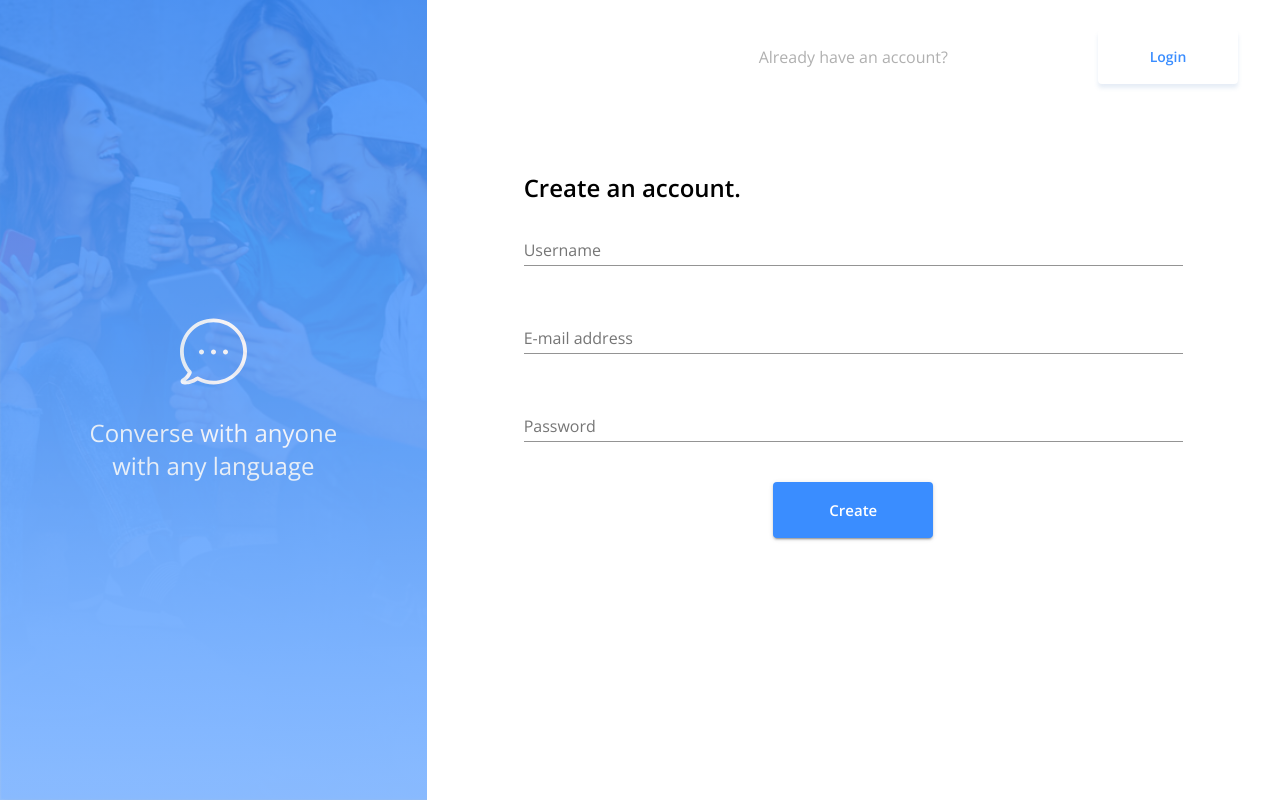
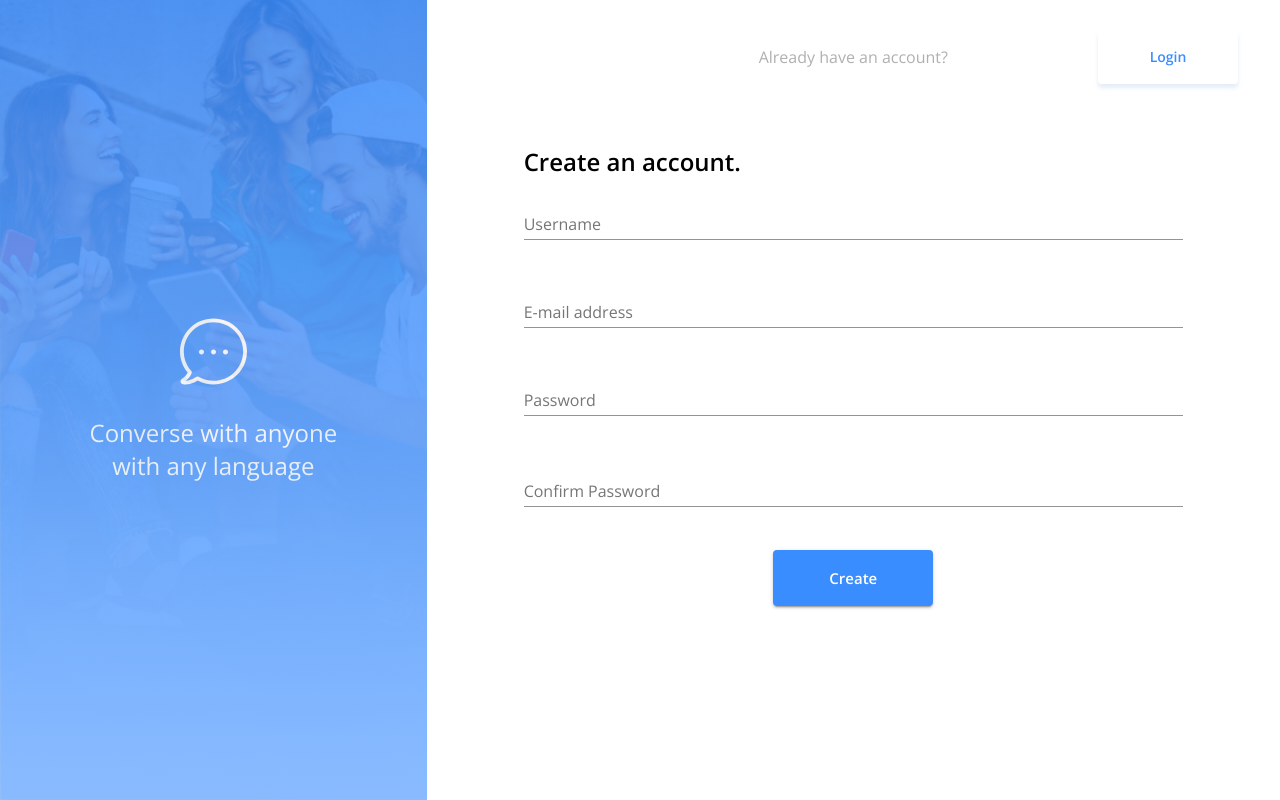
Before and after one commit to Okamon0427/685bfb, a React (Create React App) app in the folder client/: page / in a window 1280 px wide. Built offline with nearby package versions, Linux system fonts and the light colour scheme; no server answers.

Commit message:
Fix confirm password error for cypress testing

```diff
--- a/client/src/components/Auth/AuthForm.js
+++ b/client/src/components/Auth/AuthForm.js
@@ -1,4 +1,4 @@
-import React from "react";
+import React, { useState } from "react";
 import { Redirect, useHistory } from "react-router-dom";
 import { connect } from "react-redux";
 import {
@@ -10,6 +10,7 @@ import {
   Typography,
   Button,
   FormControl,
+  FormHelperText,
   TextField
 } from "@material-ui/core";
 import { makeStyles } from "@material-ui/core/styles";
@@ -25,7 +26,7 @@ const useStyles = makeStyles((theme) => ({
   topWrapper: {
     marginBottom: "40px",
     [theme.breakpoints.up('sm')]: {
-      marginBottom: "86px",
+      marginBottom: "60px",
     }
   },
   topWrapperGrid: {
@@ -79,12 +80,19 @@ const AuthForm = (props) => {
   const classes = useStyles();
   const history = useHistory();
   const { user, register, login, isLoginPage } = props;
+  const [formErrorMessage, setFormErrorMessage] = useState({});
 
   const handleRegister = async (event) => {
     event.preventDefault();
     const username = event.target.username.value;
     const email = event.target.email.value;
     const password = event.target.password.value;
+    const confirmPassword = event.target.confirmPassword.value;
+
+    if (password !== confirmPassword) {
+      setFormErrorMessage({ confirmPassword: "Passwords must match" });
+      return;
+    }
 
     await register({ username, email, password });
   };
@@ -160,12 +168,13 @@ const AuthForm = (props) => {
             )}
             <Grid>
               <FormControl
+                error={!!formErrorMessage.confirmPassword}
                 fullWidth={true}
                 className={classes.formContent2}
               >
-                <InputLabel htmlFor="standard-adornment-password">Password</InputLabel>
+                <InputLabel htmlFor="password">Password</InputLabel>
                 <Input
-                  id="standard-adornment-password"
+                  id="password"
                   type="password"
                   name="password"
                   inputProps={{ minLength: 6 }}
@@ -175,8 +184,31 @@ const AuthForm = (props) => {
                     </InputAdornment>
                   }
                 />
+                <FormHelperText>
+                  {formErrorMessage.confirmPassword}
+                </FormHelperText>
               </FormControl>
             </Grid>
+            {!isLoginPage && (
+              <Grid>
+                <FormControl
+                  error={!!formErrorMessage.confirmPassword}
+                  fullWidth={true}
+                  className={classes.formContent2}
+                >
+                  <InputLabel htmlFor="confirmPassword">Confirm Password</InputLabel>
+                  <Input
+                    id="confirmPassword"
+                    type="password"
+                    name="confirmPassword"
+                    inputProps={{ minLength: 6 }}
+                  />
+                  <FormHelperText>
+                    {formErrorMessage.confirmPassword}
+                  </FormHelperText>
+                </FormControl>
+              </Grid>
+            )}
             <Grid className={classes.loginButtonWrapper}>
               <Button
                 type="submit"
```
